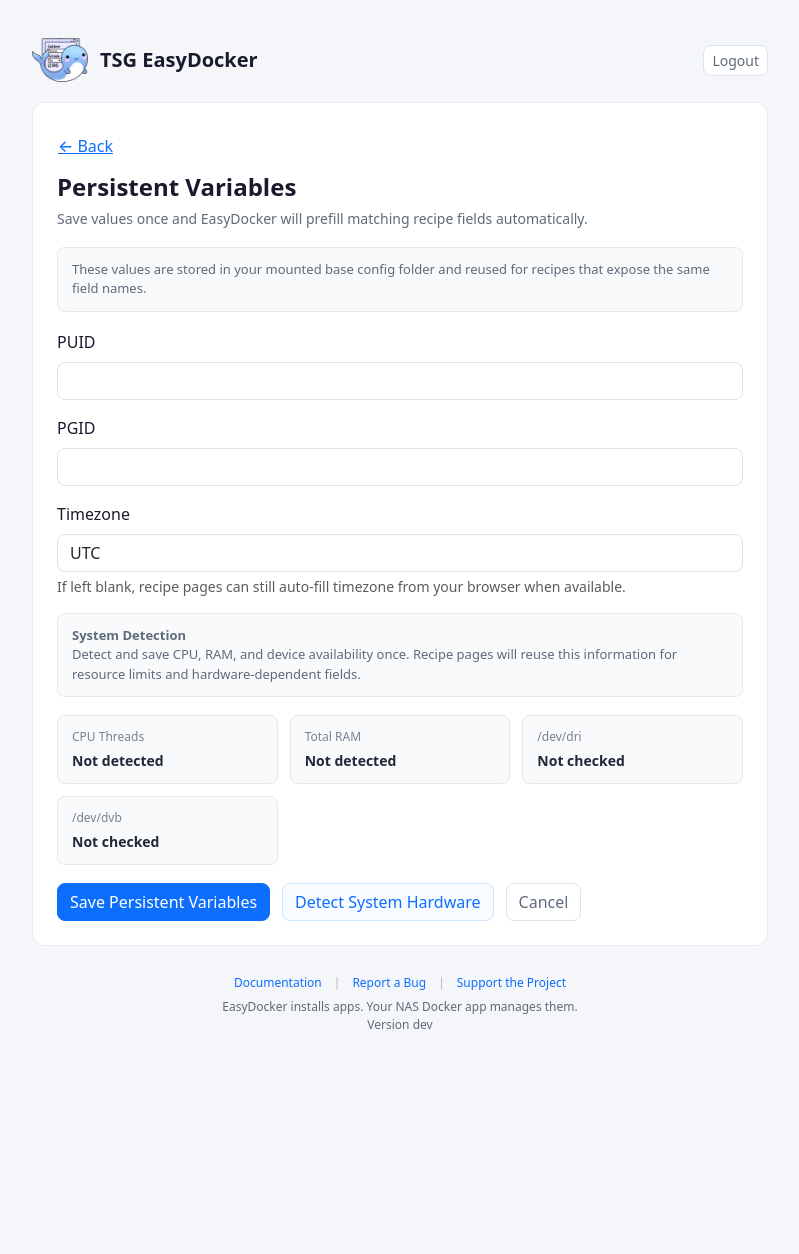
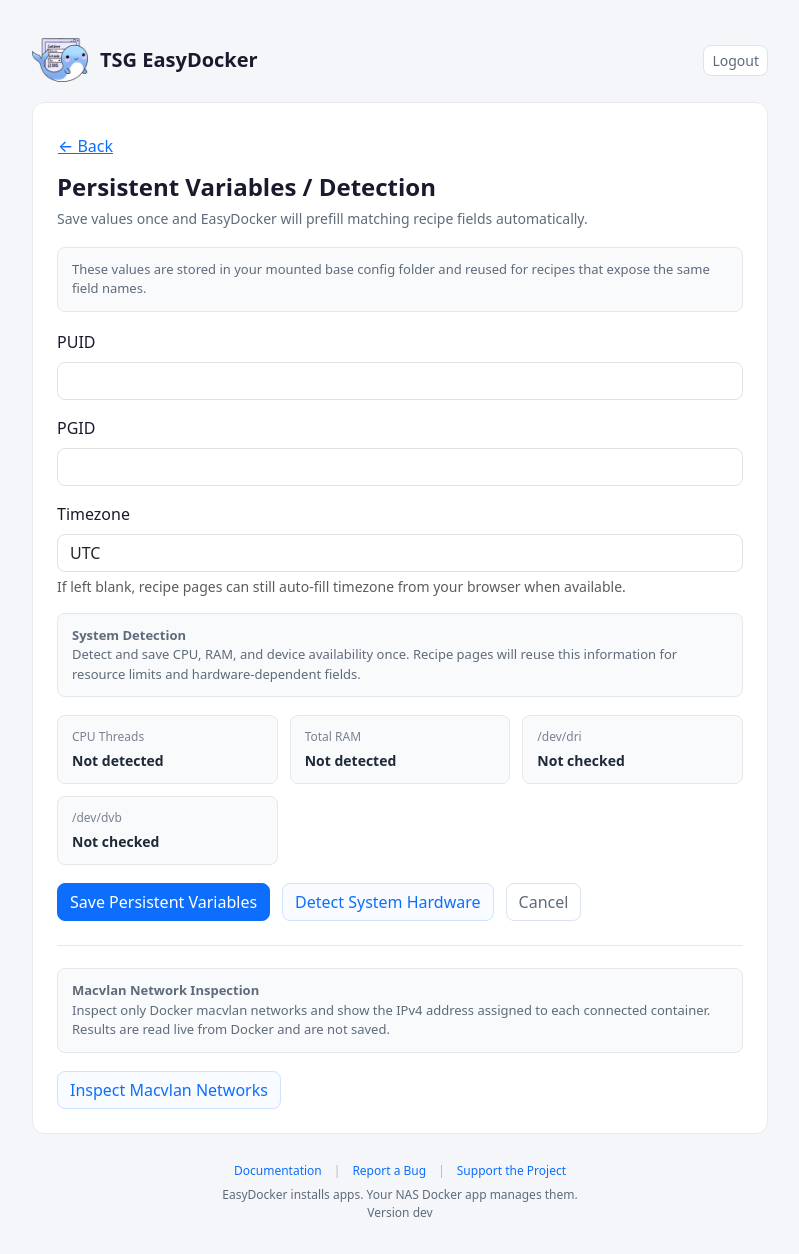
Before and after one commit to kajain99/tsg-easydocker, a Flask app: page /settings in a window 1280 px wide. Shown: the whole page, without its empty margins (240-1039 px from the left). Before the commit the page ends 1029 px from the top, so only its background shows below. Run offline with Flask 3, Linux system fonts and the light colour scheme; the visitor is signed in with stand-in values (Sample User, id 1); parts of the project's set-up code (start-up, migrations or seed data) failed here and were passed over; some libraries are stand-ins or nearby versions.

Commit message:
macvlan fix

```diff
--- a/app/routes.py
+++ b/app/routes.py
@@ -22,6 +22,8 @@ from services.docker_service import (
     get_compose_command,
     get_next_container_name,
     get_primary_recipe_image,
+    inspect_macvlan_networks,
+    recipe_uses_macvlan_network,
     is_safe_container_name,
 )
 from services.host_path_service import build_project_host_path
@@ -243,6 +245,17 @@ def register_routes(app):
     def settings():
         if request.method == "POST":
             action = request.form.get("action", "save")
+            if action == "inspect_macvlan":
+                macvlan_result = inspect_macvlan_networks()
+                return render_template(
+                    "settings.html",
+                    settings=load_settings(),
+                    saved=False,
+                    hardware_detected=False,
+                    macvlan_inspected=True,
+                    macvlan_networks=macvlan_result["networks"],
+                    macvlan_error=macvlan_result["error"],
+                )
             if action == "detect_system":
                 settings_values = detect_and_save_system_hardware(request.form)
                 return render_template("settings.html", settings=settings_values, saved=True, hardware_detected=True)
@@ -304,7 +317,14 @@ def register_routes(app):
         form_items = list(form_data.items())
         form_defaults = form_data.to_dict(flat=True)
         host_name = request.host.split(":")[0]
-        app_links = build_app_links(recipe, form_data, container_name, host_name)
+        if recipe_uses_macvlan_network(recipe, form_data):
+            app_links = [{
+                "label": "Find Macvlan IP",
+                "url": "/settings#macvlan-inspection",
+                "show_label": True,
+            }]
+        else:
+            app_links = build_app_links(recipe, form_data, container_name, host_name)
 
         if action in REVIEW_ACTIONS:
             return render_template(
--- a/app/templates/catalog.html
+++ b/app/templates/catalog.html
@@ -440,6 +440,7 @@
                                 {% if app.source == "easydocker" and app.app_links %}
                                     {% for link in app.app_links %}
                                     <a href="{{ link.url if link.url else 'http://' ~ request.host.split(':')[0] ~ ':' ~ link.port }}" target="_blank" class="open-btn" aria-label="{{ link.label }}">
+                                        {% if link.show_label|default(false) %}<span>{{ link.label }}</span>{% endif %}
                                         <svg viewBox="0 0 12 12" fill="none" xmlns="http://www.w3.org/2000/svg">
                                             <path d="M2 10L10 2M10 2H5M10 2V7" stroke="currentColor" stroke-width="1.5" stroke-linecap="round" stroke-linejoin="round"/>
                                         </svg>
--- a/app/templates/partials/top_bar.html
+++ b/app/templates/partials/top_bar.html
@@ -12,7 +12,7 @@
     </a>
     <div class="top-bar-actions">
         {% if show_settings_link|default(false) %}
-        <a href="/settings" class="btn btn-outline-secondary btn-sm" title="Set persistent variables">Persistent Variables</a>
+        <a href="/settings" class="btn btn-outline-secondary btn-sm" title="Manage persistent variables and detection tools">Persistent Variables / Detection</a>
         {% endif %}
         <form method="POST" action="/logout" class="logout-form">
             <input type="hidden" name="csrf_token" value="{{ csrf_token() }}">
--- a/app/templates/settings.html
+++ b/app/templates/settings.html
@@ -1,7 +1,7 @@
 <!DOCTYPE html>
 <html>
 <head>
-    <title>Persistent Variables</title>
+    <title>Persistent Variables / Detection</title>
     <link rel="stylesheet" href="/static/bootstrap/css/bootstrap.min.css">
     <link rel="stylesheet" href="/static/easydocker.css">
     <style>
@@ -71,6 +71,48 @@
             color: #1f2937;
             font-weight: 600;
         }
+        .macvlan-section {
+            margin-top: 24px;
+            padding-top: 22px;
+            border-top: 1px solid #e5e7eb;
+        }
+        .macvlan-network {
+            margin-top: 14px;
+            border: 1px solid #e5e7eb;
+            border-radius: 8px;
+            overflow: hidden;
+        }
+        .macvlan-network-header {
+            padding: 12px 14px;
+            background: #f8fafc;
+            border-bottom: 1px solid #e5e7eb;
+        }
+        .macvlan-network-name {
+            color: #1f2937;
+            font-size: 15px;
+            font-weight: 700;
+        }
+        .macvlan-network-meta {
+            display: flex;
+            flex-wrap: wrap;
+            gap: 6px 18px;
+            margin-top: 5px;
+            color: #5f6b7a;
+            font-size: 13px;
+        }
+        .macvlan-table {
+            margin: 0;
+        }
+        .macvlan-table th {
+            color: #7a8291;
+            font-size: 12px;
+            font-weight: 600;
+        }
+        .macvlan-empty {
+            padding: 14px;
+            color: #5f6b7a;
+            font-size: 13px;
+        }
     </style>
 </head>
 <body>
@@ -79,7 +121,7 @@
 
     <div class="settings-card">
         <a href="/" class="btn btn-link px-0 mb-2">&larr; Back</a>
-        <h2 class="page-title">Persistent Variables</h2>
+        <h2 class="page-title">Persistent Variables / Detection</h2>
         <p class="page-subtitle">Save values once and EasyDocker will prefill matching recipe fields automatically.</p>
 
         <div class="help-card">
@@ -149,6 +191,61 @@
                 <a href="/" class="btn btn-outline-secondary">Cancel</a>
             </div>
         </form>
+
+        <div class="macvlan-section" id="macvlan-inspection">
+            <div class="help-card">
+                <strong>Macvlan Network Inspection</strong><br>
+                Inspect only Docker macvlan networks and show the IPv4 address assigned to each connected container. Results are read live from Docker and are not saved.
+            </div>
+
+            <form method="POST" action="/settings">
+                <input type="hidden" name="csrf_token" value="{{ csrf_token() }}">
+                <button type="submit" name="action" value="inspect_macvlan" class="btn btn-outline-primary">Inspect Macvlan Networks</button>
+            </form>
+
+            {% if macvlan_inspected|default(false) %}
+                {% if macvlan_error %}
+                <div class="alert alert-danger mt-3" role="alert">{{ macvlan_error }}</div>
+                {% elif not macvlan_networks %}
+                <div class="alert alert-secondary mt-3" role="status">No macvlan networks were found.</div>
+                {% else %}
+                    {% for network in macvlan_networks %}
+                    <div class="macvlan-network">
+                        <div class="macvlan-network-header">
+                            <div class="macvlan-network-name">{{ network.name }}</div>
+                            <div class="macvlan-network-meta">
+                                <span><strong>Subnet:</strong> {{ network.subnets|join(", ") if network.subnets else "Not configured" }}</span>
+                                <span><strong>Gateway:</strong> {{ network.gateways|join(", ") if network.gateways else "Not configured" }}</span>
+                                <span><strong>Parent:</strong> {{ network.parent if network.parent else "Not configured" }}</span>
+                            </div>
+                        </div>
+                        {% if network.containers %}
+                        <div class="table-responsive">
+                            <table class="table table-sm align-middle macvlan-table">
+                                <thead>
+                                    <tr>
+                                        <th scope="col">Container</th>
+                                        <th scope="col">IPv4 Address</th>
+                                    </tr>
+                                </thead>
+                                <tbody>
+                                    {% for container in network.containers %}
+                                    <tr>
+                                        <td>{{ container.name }}</td>
+                                        <td><code>{{ container.ipv4_address if container.ipv4_address else "Not assigned" }}</code></td>
+                                    </tr>
+                                    {% endfor %}
+                                </tbody>
+                            </table>
+                        </div>
+                        {% else %}
+                        <div class="macvlan-empty">No containers are currently attached to this macvlan network.</div>
+                        {% endif %}
+                    </div>
+                    {% endfor %}
+                {% endif %}
+            {% endif %}
+        </div>
     </div>
 
     {% include "partials/app_footer.html" %}
```
Also changed, not shown: app/services/catalog_service.py (+17 -7 lines), app/services/docker_service.py (+168 -0 lines).
